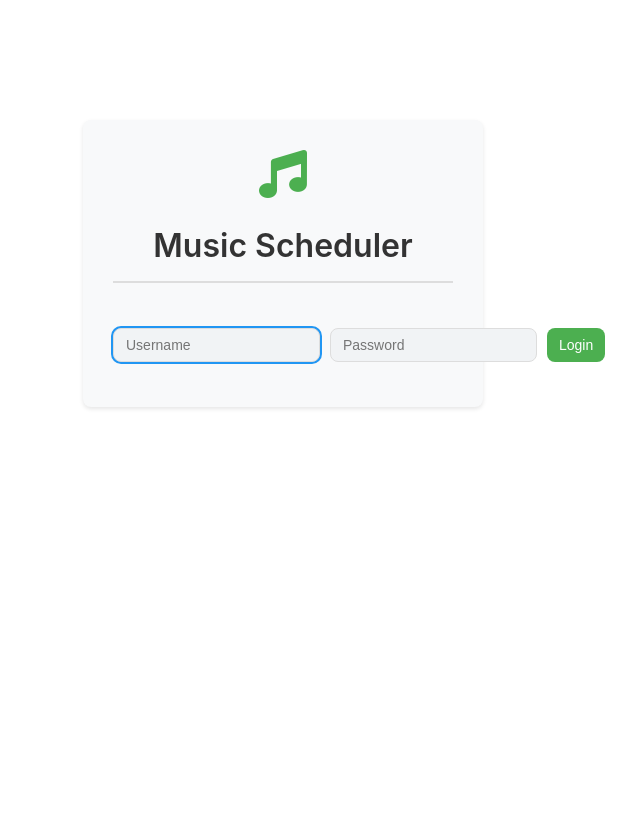
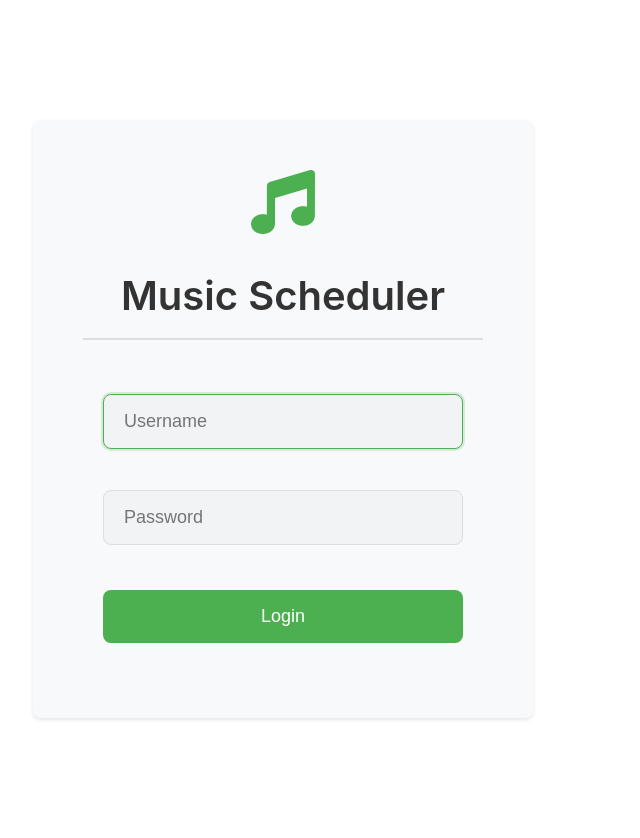
Before and after one commit to tuannm-1876/music-schedule, a Flask app: page /login in a window 1280 px wide. Shown: the whole page, without its empty margins (357-997 px from the left). Before the commit the page ends 409 px from the top, so only its background shows below. Run offline with Flask 3, Linux system fonts and the light colour scheme; some libraries are stand-ins or nearby versions.

Commit message:
feat: sort Unplayed First, fix UI login

```diff
--- a/app.py
+++ b/app.py
@@ -1490,6 +1490,63 @@ def reset_playlist_order():
         logger.error(f"Error in reset playlist order route: {e}")
         return jsonify({'success': False, 'message': 'An internal error occurred'}), 500
 
+@socketio.on('sort_unplayed_first')
+def handle_sort_unplayed_first():
+    """Sort unplayed songs to the top of the playlist via socket"""
+    try:
+        with app.app_context():
+            with session_scope() as session:
+                # Get all songs
+                all_songs = session.query(Song).all()
+
+                # Divide into 2 groups: unplayed and played
+                unplayed_songs = [song for song in all_songs if song.last_played_at is None]
+                played_songs = [song for song in all_songs if song.last_played_at is not None]
+
+                # Sort unplayed songs by priority desc, id asc (to maintain add order)
+                unplayed_songs.sort(key=lambda x: (-x.priority, x.id))
+
+                # Sort played songs by last_played_at asc (oldest played first)
+                played_songs.sort(key=lambda x: x.last_played_at)
+
+                # Combine 2 groups: unplayed first, played after
+                sorted_songs = unplayed_songs + played_songs
+
+                # Update position for all songs
+                for index, song in enumerate(sorted_songs):
+                    song.position = index
+
+                logger.info(f"Sorted {len(unplayed_songs)} unplayed songs to top, {len(played_songs)} played songs to bottom")
+
+                # Prepare song data for frontend
+                songs_data = []
+                for song in sorted_songs:
+                    songs_data.append({
+                        'id': song.id,
+                        'title': song.title,
+                        'source': song.source,
+                        'duration': song.duration,
+                        'position': song.position,
+                        'last_played_at': song.last_played_at.isoformat() if song.last_played_at else None,
+                        'duration_formatted': f"{song.duration//60}:{song.duration%60:02d}"
+                    })
+
+                # Emit success with new song order
+                emit('sort_completed', {
+                    'success': True,
+                    'message': f'Moved {len(unplayed_songs)} unplayed songs to top',
+                    'unplayed_count': len(unplayed_songs),
+                    'played_count': len(played_songs),
+                    'songs': songs_data
+                })
+
+    except Exception as e:
+        logger.error(f"Error sorting unplayed songs first: {e}")
+        emit('sort_error', {
+            'success': False,
+            'message': 'Error sorting playlist'
+        })
+
 @app.route('/get-disk-usage')
 @login_required
 def disk_usage_api():
--- a/static/css/style.css
+++ b/static/css/style.css
@@ -464,7 +464,7 @@ h3 {
     border: 1px solid var(--border-color);
 }
 
-form:not(.add-schedule) {
+form:not(.add-schedule):not(.login-form) {
     display: flex;
     gap: 10px;
 }
--- a/templates/login.html
+++ b/templates/login.html
@@ -20,7 +20,8 @@
     <style>
       .login-container {
         max-width: 400px;
-        margin: 100px auto;
+        width: 90%;
+        margin: 50px auto;
         padding: 30px;
         background-color: var(--bg-primary);
         border-radius: var(--border-radius);
@@ -40,37 +41,65 @@
       .login-title {
         text-align: center;
         margin-bottom: 30px;
+        font-size: 1.8rem;
+      }
+
+      .login-form {
+        width: 100%;
+        display: flex !important;
+        flex-direction: column !important;
+        align-items: center;
       }
 
       .login-form input[type="text"],
       .login-form input[type="password"] {
         display: block;
-        width: 250px;
-        padding: 8px 12px;
+        width: 100%;
+        max-width: 280px;
+        padding: 12px 16px;
         margin: 15px auto;
         border: 1px solid var(--border-color);
         border-radius: var(--border-radius);
         background-color: var(--bg-secondary);
         color: var(--text-primary);
-        font-size: 14px;
+        font-size: 16px;
+        box-sizing: border-box;
+        transition: all var(--transition-speed) ease;
+      }
+
+      .login-form input[type="text"]:focus,
+      .login-form input[type="password"]:focus {
+        outline: none;
+        border-color: var(--primary-color);
+        box-shadow: 0 0 0 2px rgba(76, 175, 80, 0.2);
+        transform: translateY(-1px);
       }
 
       .login-form button {
         display: block;
-        width: 250px;
-        padding: 8px 12px;
-        margin: 15px auto;
+        width: 100%;
+        max-width: 280px;
+        padding: 12px 16px;
+        margin: 20px auto;
         background-color: var(--primary-color);
         color: white;
         border: none;
         border-radius: var(--border-radius);
-        font-size: 14px;
+        font-size: 16px;
         font-weight: 500;
         cursor: pointer;
+        box-sizing: border-box;
+        transition: all var(--transition-speed) ease;
       }
 
       .login-form button:hover {
         background-color: var(--primary-hover);
+        transform: translateY(-2px);
+        box-shadow: 0 4px 12px rgba(76, 175, 80, 0.3);
+      }
+
+      .login-form button:active {
+        transform: translateY(0);
       }
 
       .login-error {
@@ -78,6 +107,108 @@
         margin-bottom: 15px;
         text-align: center;
         font-weight: bold;
+        padding: 10px;
+        background-color: rgba(244, 67, 54, 0.1);
+        border-radius: var(--border-radius);
+        border: 1px solid var(--error-color);
+      }
+
+      /* Responsive Design for Desktop */
+      @media (min-width: 768px) {
+        .login-container {
+          max-width: 450px;
+          margin: 80px auto;
+          padding: 40px;
+        }
+
+        .login-title {
+          font-size: 2.2rem;
+          margin-bottom: 35px;
+        }
+
+        .login-logo i {
+          font-size: 56px;
+          margin-bottom: 10px;
+        }
+
+        .login-form input[type="text"],
+        .login-form input[type="password"] {
+          max-width: 320px;
+          padding: 14px 18px;
+          font-size: 16px;
+          margin: 18px auto;
+        }
+
+        .login-form button {
+          max-width: 320px;
+          padding: 14px 18px;
+          font-size: 16px;
+          margin: 25px auto;
+        }
+      }
+
+      /* Large Desktop */
+      @media (min-width: 1024px) {
+        .login-container {
+          max-width: 500px;
+          margin: 100px auto;
+          padding: 50px;
+        }
+
+        .login-title {
+          font-size: 2.5rem;
+        }
+
+        .login-logo i {
+          font-size: 64px;
+        }
+
+        .login-form input[type="text"],
+        .login-form input[type="password"] {
+          max-width: 360px;
+          padding: 16px 20px;
+          font-size: 18px;
+          margin: 20px auto;
+        }
+
+        .login-form button {
+          max-width: 360px;
+          padding: 16px 20px;
+          font-size: 18px;
+          margin: 25px auto;
+        }
+      }
+
+      /* Small Mobile Adjustments */
+      @media (max-width: 480px) {
+        .login-container {
+          margin: 30px auto;
+          padding: 20px;
+          width: 95%;
+        }
+
+        .login-title {
+          font-size: 1.6rem;
+        }
+
+        .login-logo i {
+          font-size: 40px;
+        }
+
+        .login-form input[type="text"],
+        .login-form input[type="password"] {
+          max-width: 100%;
+          margin: 12px auto;
+          padding: 10px 14px;
+          font-size: 16px;
+        }
+
+        .login-form button {
+          max-width: 100%;
+          margin: 15px auto;
+          padding: 12px 14px;
+          font-size: 16px;
+        }
       }
     </style>
   </head>
```
Also changed, not shown: other parts of static/css/style.css (+50 -1 lines), static/js/script.js (+162 -0 lines), templates/index.html (+7 -1 lines).
